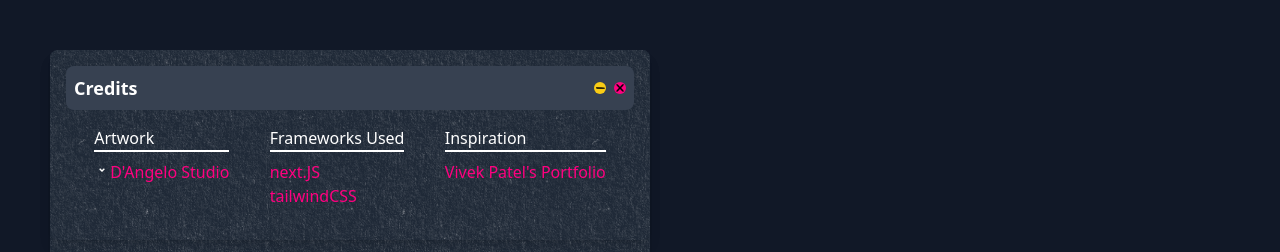
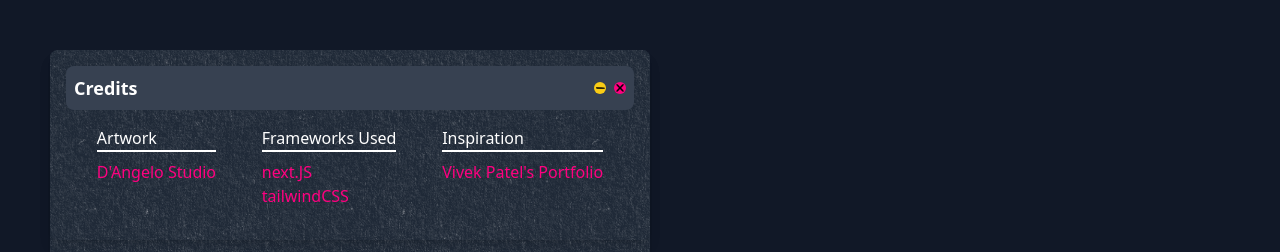
Before and after one commit to ajshep00/PortfoliOS, a Next.js app: page / in a window 1280 px wide. Both pictures are taken after a click on the element "Credits". Shown: the top 252 px of the page. Built offline with nearby package versions, Linux system fonts and the light colour scheme.

Commit message:
Fixed dangelostudio credit link

```diff
--- a/src/components/application/credits_app.tsx
+++ b/src/components/application/credits_app.tsx
@@ -9,10 +9,10 @@ const CreditsApp: React.FC = () => {
         <div className='h-[1.5px] bg-white mb-2'></div>
         <ul>
           <li>
-            <button>
+            {/* <button>
               <RiArrowDropDownLine />
-            </button>
-            <a href='https://dangelostudio.art' className='text-rose'>D&apos;Angelo Studio</a></li>
+            </button> */}
+            <a href='https://dangelostudio.weebly.com/' className='text-rose'>D&apos;Angelo Studio</a></li>
         </ul>
       </div>
       <div>
```
